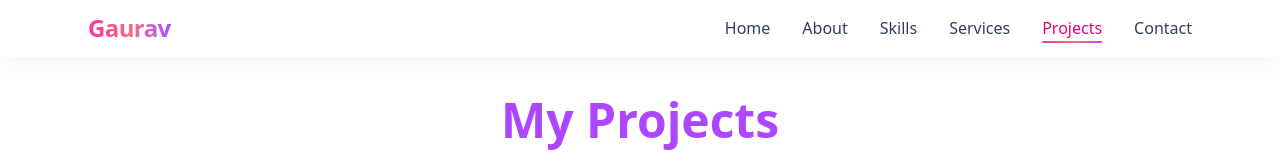
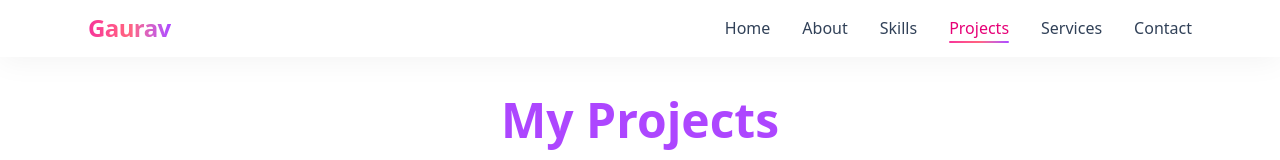
Before and after one commit to Gaurav786kumawat/portfolio, a Next.js app: page /projects in a window 1280 px wide. Shown: the top 160 px of the page. Built offline with nearby package versions, Linux system fonts and the light colour scheme.

Commit message:
Remove target attribute from Services link

```diff
--- a/src/app/components/Navbar.jsx
+++ b/src/app/components/Navbar.jsx
@@ -14,8 +14,8 @@ export default function Navbar() {
         { name: "Home", href: "/" },
         { name: "About", href: "/about" },
         { name: "Skills", href: "/skills" },
-        { name: "Services", href: serviceWebsiteLink , target:"_blank"},
         { name: "Projects", href: "/projects" },
+        { name: "Services", href: serviceWebsiteLink},
         { name: "Contact", href: "/contact" },
     ];
 
```
